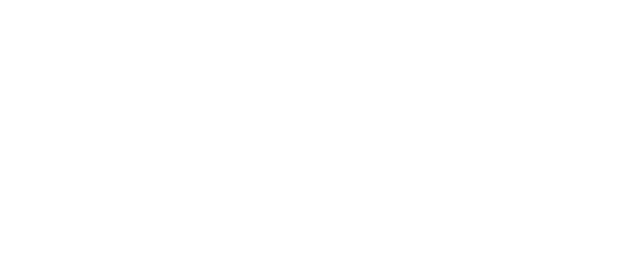
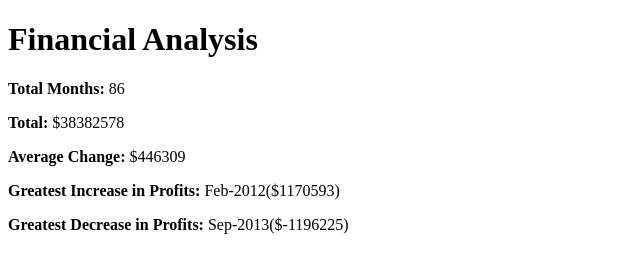
Before and after one commit to Moorgal/bc4_Console_Finances, a plain HTML site: page index.html in a window 1280 px wide. Shown: the whole page, without its empty margins (0-640 px from the left). Drawn offline with Linux system fonts and the light colour scheme.

Commit message:
final touches

````diff
--- a/assets/javascript/script.js
+++ b/assets/javascript/script.js
@@ -93,25 +93,60 @@ let AvarageChange = 0;
 let GreatestIncrease = 0;
 let GreatestDecrease = 0;
 let DateIncrease = 0;
-let ValueIncrease = 0;
 let DateDecrease = 0;
-let ValueDecrease = 0;
 
 for (let i = 0; i < finances.length; i++) {
   TotalMonths++;
   Total = Total + finances[i][1];
+  if (GreatestIncrease < finances[i][1]) {
+    GreatestIncrease = finances[i][1];
+    DateIncrease = finances[i][0];
+  }
+  if (GreatestDecrease > finances[i][1]) {
+    GreatestDecrease = finances[i][1];
+    DateDecrease = finances[i][0];
+  }
 }
+
+AvarageChange = Total / TotalMonths;
 
 console.log("Financial Analysis");
 console.log("---------------------------");
 console.log("Total Months: " + TotalMonths);
 console.log("Total: $" + Total);
-console.log("Average  Change: $" + AvarageChange);
+console.log("Average  Change: $" + Math.floor(AvarageChange));
 console.log(
-  "Greatest Increase in Profits: " + DateIncrease + "($" + ValueIncrease + ")"
+  "Greatest Increase in Profits: " +
+    DateIncrease +
+    "($" +
+    GreatestIncrease +
+    ")"
 );
 console.log(
-  "Greatest Decrease in Profits: " + DateDecrease + "($" + ValueDecrease + ")"
+  "Greatest Decrease in Profits: " +
+    DateDecrease +
+    "($" +
+    GreatestDecrease +
+    ")"
 );
 
 console.log("```");
+
+document.getElementById("TotalMonths").innerHTML =
+  "<strong>Total Months: </strong>" + TotalMonths;
+document.getElementById("Total").innerHTML =
+  "<strong>Total: </strong>$" + Total;
+document.getElementById("AvarageChange").innerHTML =
+  "<strong>Average  Change: </strong>$" + Math.floor(AvarageChange);
+document.getElementById("Max").innerHTML =
+  "<strong>Greatest Increase in Profits: </strong>" +
+  DateIncrease +
+  "($" +
+  GreatestIncrease +
+  ")";
+document.getElementById("Min").innerHTML =
+  "<strong>Greatest Decrease in Profits: </strong>" +
+  DateDecrease +
+  "($" +
+  GreatestDecrease +
+  ")";
--- a/index.html
+++ b/index.html
@@ -7,6 +7,14 @@
     <title>M4 Challenge</title>
   </head>
   <body>
+    <h1>Financial Analysis</h1>
+
+    <p id="TotalMonths"></p>
+    <p id="Total"></p>
+    <p id="AvarageChange"></p>
+    <p id="Max"></p>
+    <p id="Min"></p>
+
     <script src="./assets/javascript/script.js"></script>
   </body>
 </html>
````
